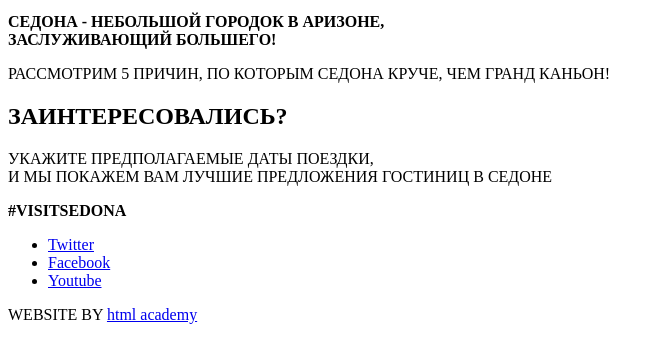
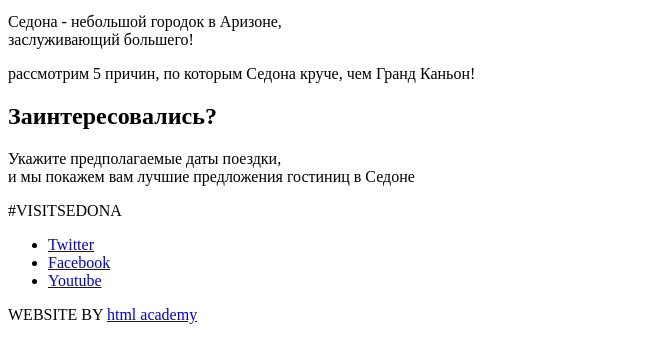
Before and after one commit to Dark7lord2012/204641-sedona-24, a plain HTML site: page index.html in a window 1280 px wide. Shown: the part 215-578 px from the top of the page, without its empty margins (0-664 px from the left). Drawn offline with Linux system fonts and the light colour scheme.

Commit message:
Изменил табуляцию, убрал капс, лишние теги span и b

```diff
--- a/index.html
+++ b/index.html
@@ -24,8 +24,8 @@
     <h1 class="visually-hidden">Sedona</h1>
     <section class="promo">
       <img src="logo-promo.svg" alt="Промо логотип Седона" class="logo-promo" width="100" height="100">
-            <p><b>СЕДОНА - НЕБОЛЬШОЙ ГОРОДОК В АРИЗОНЕ,<br> ЗАСЛУЖИВАЮЩИЙ БОЛЬШЕГО!</b></p>
-            <p>РАССМОТРИМ 5 ПРИЧИН, ПО КОТОРЫМ СЕДОНА КРУЧЕ, ЧЕМ ГРАНД КАНЬОН! </p>
+      <p>Седона - небольшой городок в Аризоне,<br> заслуживающий большего!</p>
+      <p>рассмотрим 5 причин, по которым Седона круче, чем Гранд Каньон! </p>
     </section>
 
     <section class="features">
@@ -33,8 +33,8 @@
     </section>
 
     <section class="search-hotels-form">
-            <h2>ЗАИНТЕРЕСОВАЛИСЬ?</h2>
-            <p>УКАЖИТЕ ПРЕДПОЛАГАЕМЫЕ ДАТЫ ПОЕЗДКИ,<br> И МЫ ПОКАЖЕМ ВАМ ЛУЧШИЕ ПРЕДЛОЖЕНИЯ ГОСТИНИЦ В СЕДОНЕ</p>
+      <h2>Заинтересовались?</h2>
+      <p>Укажите предполагаемые даты поездки,<br> и мы покажем вам лучшие предложения гостиниц в Седоне</p>
       <!--здесь кнопка и форма будет-->
     </section>
     <section class="map-hotels">
@@ -43,14 +43,14 @@
   </main>
 
   <footer class="main-footer">
-        <p><b>#VISITSEDONA</b></p>
+    <p>#VISITSEDONA</p>
     <ul class="social-links">
       <li><a href="#">Twitter</a></li>
       <li><a href="#">Facebook</a></li>
       <li><a href="#">Youtube</a></li>
     </ul>
 
-        <p>WEBSITE BY <span><a href="www.htmlacademy.ru">html academy</a></span></p>
+    <p>WEBSITE BY <a href="www.htmlacademy.ru">html academy</a></p>
   </footer>
 </body>
 
```
Lines whose indentation alone changed are shown as unchanged.
